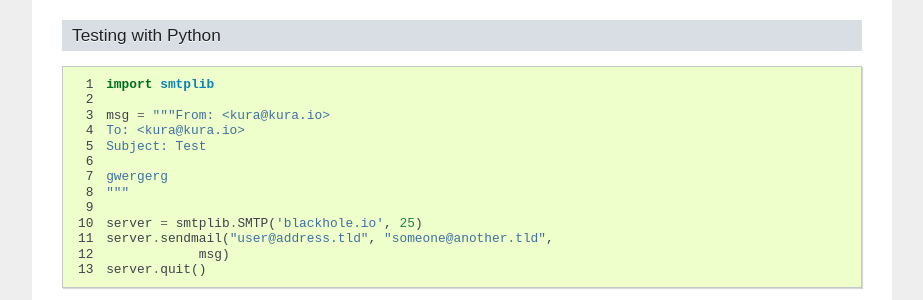
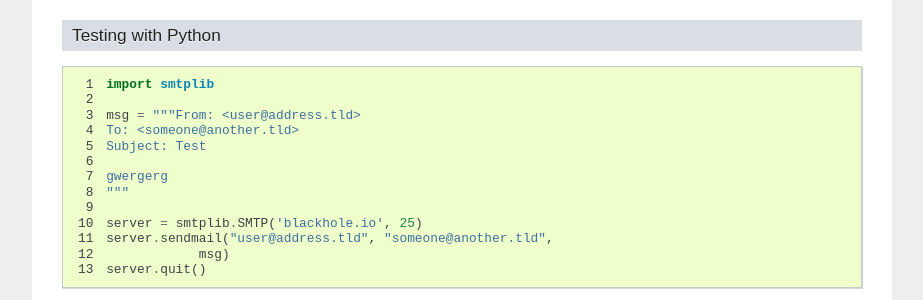
Before and after one commit to kura/blackhole, a Sphinx documentation site: the page built from docs/source/index.rst, in a window 1280 px wide and 900 px high, scrolled down 1986 px. Shown: the part 152-452 px from the top of the window, without its empty margins (198-1121 px from the left). Built offline with Sphinx 7.4.7, drawn with Linux system fonts in a browser that asks for light colours; some of the changed lines change nothing that is shown.

Commit message:
Added Python example

```diff
--- a/docs/source/index.rst
+++ b/docs/source/index.rst
@@ -146,8 +146,8 @@ Testing with Python
 
     import smtplib
 
-    msg = """From: <kura@kura.io>
-    To: <kura@kura.io>
+    msg = """From: <user@address.tld>
+    To: <someone@another.tld>
     Subject: Test
 
     gwergerg
```
